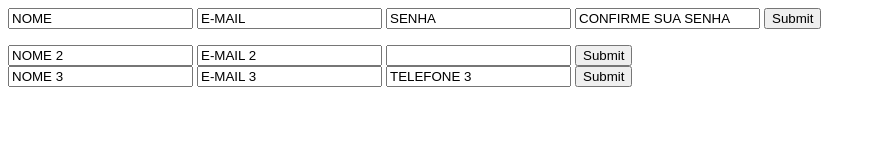
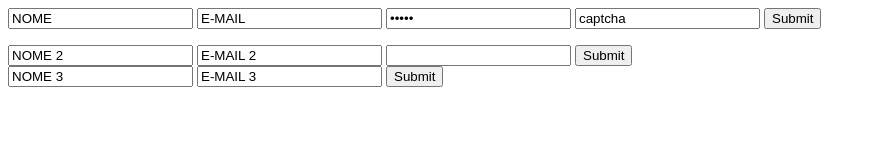
Before and after one commit to durvalrafael/rdstation-js-integration, a plain HTML site: page form.html in a window 1280 px wide. Both pictures are taken after a click on the input 792 px from the left and 18 px from the top of the page. Shown: the whole page, without its empty margins (0-876 px from the left). Drawn offline with nearby package versions, Linux system fonts and the light colour scheme; no server answers.

Commit message:
remove password and hidden fields by type

```diff
--- a/form.html
+++ b/form.html
@@ -8,8 +8,8 @@
 <form id="1" method="post" name="form_1" action="http://teste.com.br" target="_blank">
   <input type="text" name="name" value="NOME">
   <input type="text" name="e_mail" value="E-MAIL">
-  <input type="text" name="senha" value="SENHA">
-  <input type="text" name="Confirme_senha" value="CONFIRME SUA SENHA">
+  <input type="password" name="senha" value="senha">
+  <input type="text" name="captcha" value="captcha">
 <input type="submit">
 </form>
 
@@ -19,7 +19,8 @@
 <form id="2" method="post" name="form_2" action="http://teste2.com.br" target="_blank">
   <input type="text" name="name" value="NOME 2">
   <input type="text" name="e-mail" value="E-MAIL 2">
-  <input type="text" name="PASSWORD_CONFIRMATION" value="">
+  <input type="password" name="PASSWORD_CONFIRMATION" value="">
+  <input type="hidden" name="hidden field" value="">
   <input type="submit">
 </form>
 
@@ -27,7 +28,6 @@
 <form id="3" method="post" name="form_3">
   <input type="text" name="name" value="NOME 3">
   <input type="text" name="campo de email" value="E-MAIL 3">
-  <input type="text" name="telefone" value="TELEFONE 3">
   <input type="submit">
 </form>
 
--- a/rd-js-integration.js
+++ b/rd-js-integration.js
@@ -41,6 +41,11 @@ function getSubmit(token_rdstation, identificador) {
         if (!form) {
             return;
         }
+        function isHidden(element) { return $(element).is("input[type=hidden]") };
+        function isPassword(element) { return $(element).is("input[type=password]") };
+        form = form.children().map(function() {
+          if (!(isHidden(this) || isPassword(this))) { return this; }
+        });
         form_data = form.serializeArray();
         for (var i in form_data) {
           if (form_data.hasOwnProperty(i)) {
@@ -55,9 +60,7 @@ function getSubmit(token_rdstation, identificador) {
 }
 
 function postData(form, form_data_original, token_rdstation, identificador) {
-    var inputPassword = ['password', 'password_confirmation', 'senha', 'confirme_senha', 'captcha',
-            '_wpcf7', '_wpcf7_version', '_wpcf7_unit_tag', '_wpnonce', '_wpcf7_is_ajax_call'
-        ];
+    var inputPassword = ['captcha','_wpcf7', '_wpcf7_version', '_wpcf7_unit_tag', '_wpnonce', '_wpcf7_is_ajax_call', '_wpcf7_locale'];
         form_data = [];
     for (var i in form_data_original) {
       if (form_data_original.hasOwnProperty(i)) {
```
